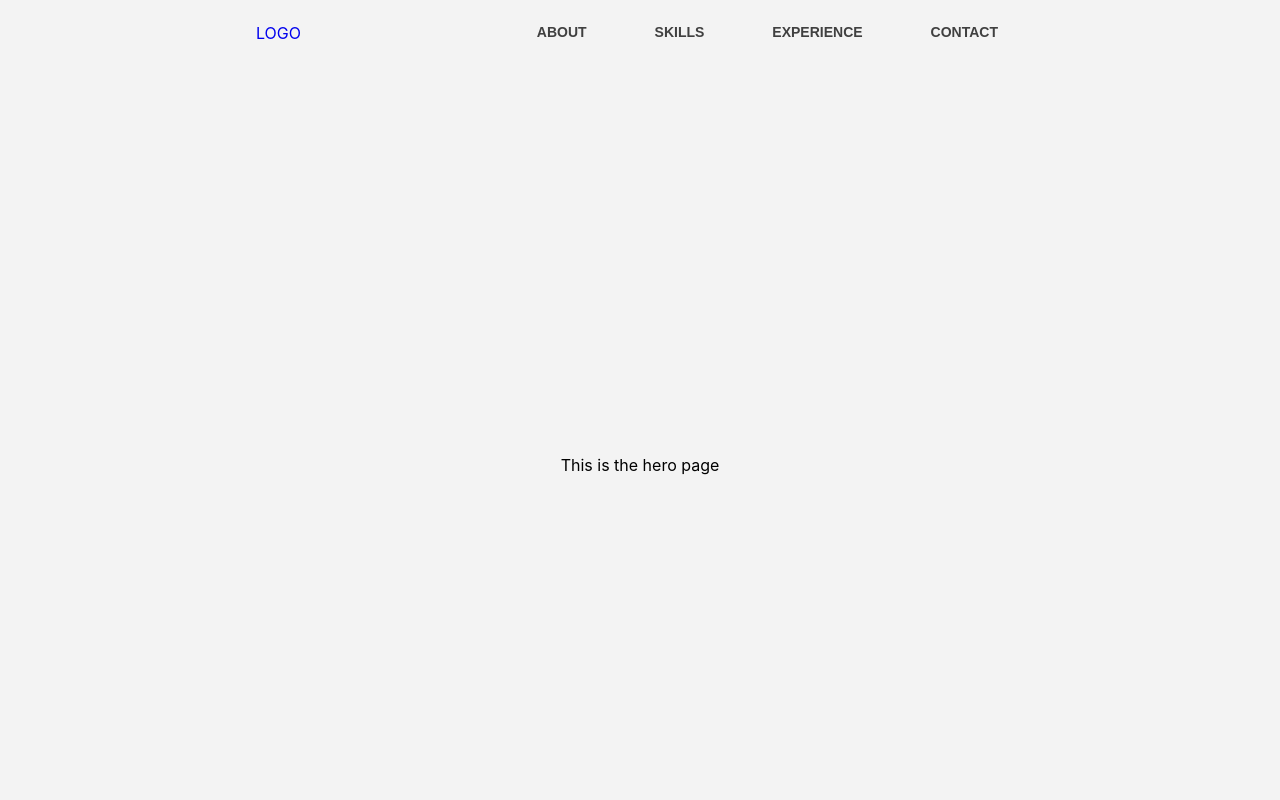
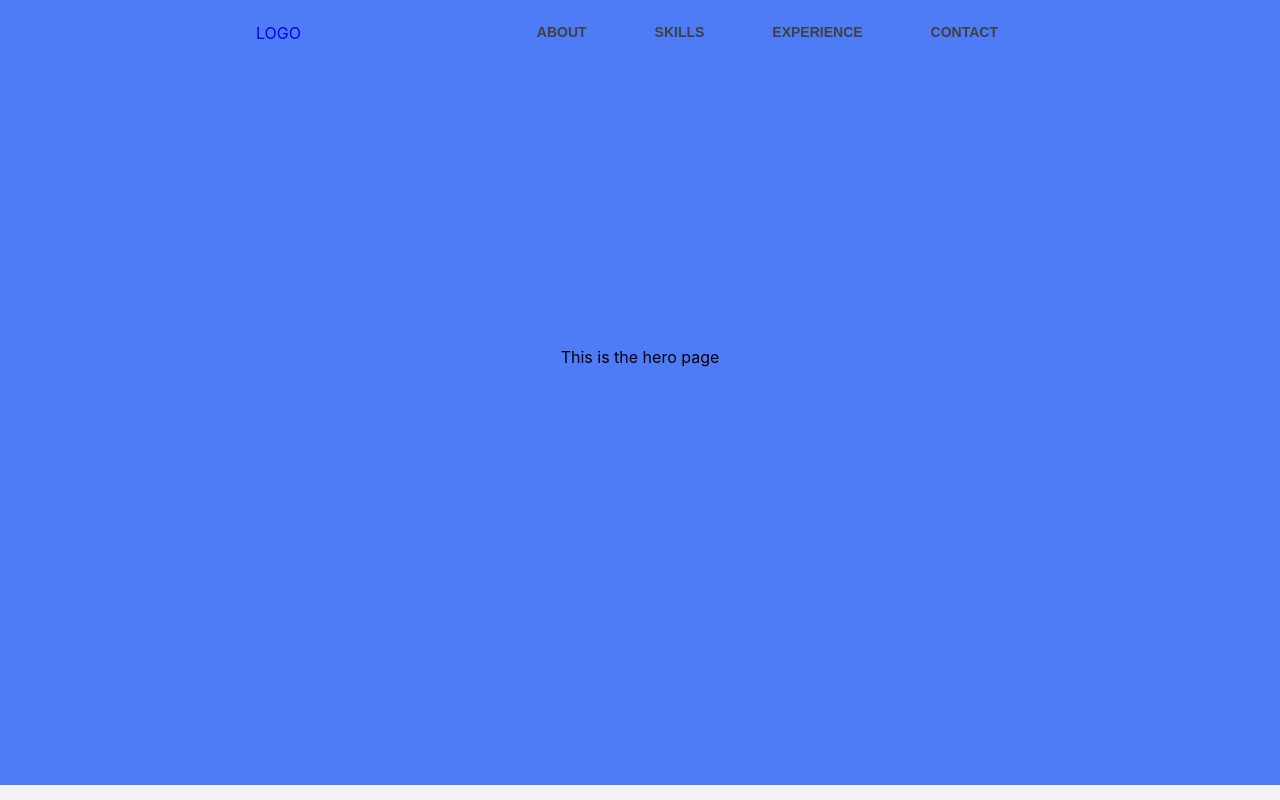
Before and after one commit to edraprasetio/portfolio, a React (Create React App) app: page / in a window 1280 px wide. Shown: the top 800 px of the page. Built offline with nearby package versions, Linux system fonts and the light colour scheme.

Commit message:
Add logo and move hero section upwards

```diff
--- a/src/components/atoms/header.tsx
+++ b/src/components/atoms/header.tsx
@@ -16,7 +16,7 @@ const NavWrapper = styled.nav`
     display: flex;
     align-items: center;
     justify-content: space-between;
-    background-color: #f3f3f3;
+    background-color: transparent;
     padding: 16px 256px;
     position: sticky;
     top: 0;
--- a/src/components/hero/background.tsx
+++ b/src/components/hero/background.tsx
@@ -10,3 +10,15 @@ export const HeroBackground = styled.div`
     justify-content: center;
     align-items: center;
 `
+
+export const Background = styled.div`
+    width: 100%;
+    height: 100vh;
+    background-color: ${(props) => props.theme.primaryColor.blue[1]};
+    display: flex;
+    flex-direction: column;
+    margin-top: -80px;
+    gap: 32px;
+    justify-content: center;
+    align-items: center;
+`
--- a/src/pages/Hero.tsx
+++ b/src/pages/Hero.tsx
@@ -1,9 +1,12 @@
-import { HeroBackground } from '../components/hero/background'
+import { Background } from '../components/hero/background'
+import CheckBlue from '../assets/icons/checkRing_blue.svg'
 
 export function Hero() {
     return (
         <section id='hero'>
-            <HeroBackground>This is the hero page</HeroBackground>
+            <Background>
+                This is the hero page <img src={CheckBlue} alt='logo' />
+            </Background>
         </section>
     )
 }
--- a/src/styles/theme.ts
+++ b/src/styles/theme.ts
@@ -11,8 +11,8 @@ export const defaultTheme: Theme = {
             1: '#4D7CF6',
         },
         white: {
-            1: '#ffffff',
-            2: '#f3f3f3',
+            1: '#FFFFFF',
+            2: '#F3F3F3',
         },
     },
 }
```
Also changed, not shown: src/assets/icons/checkRing_blue.svg (added).
